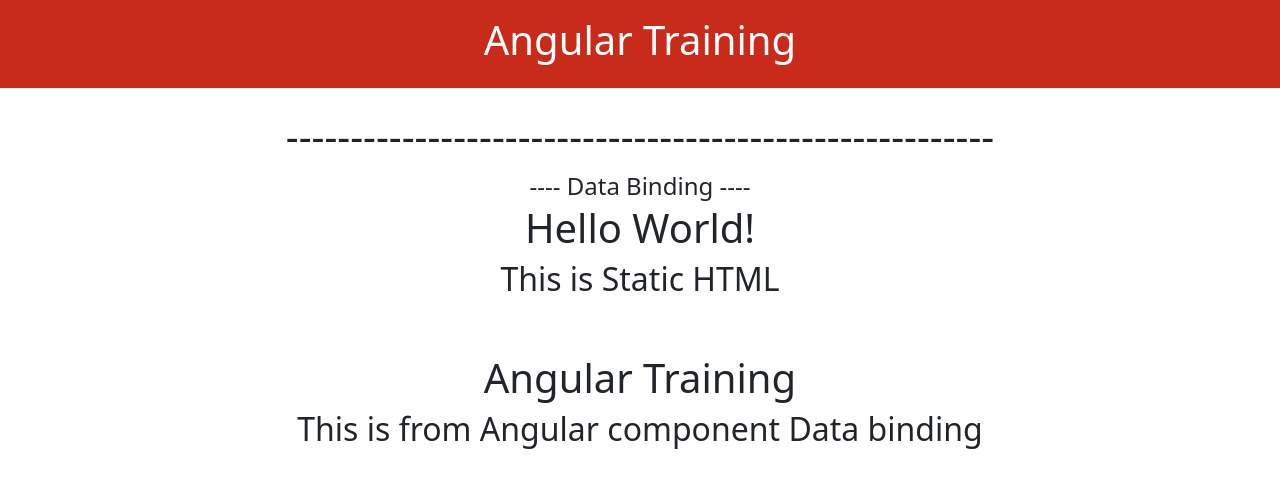
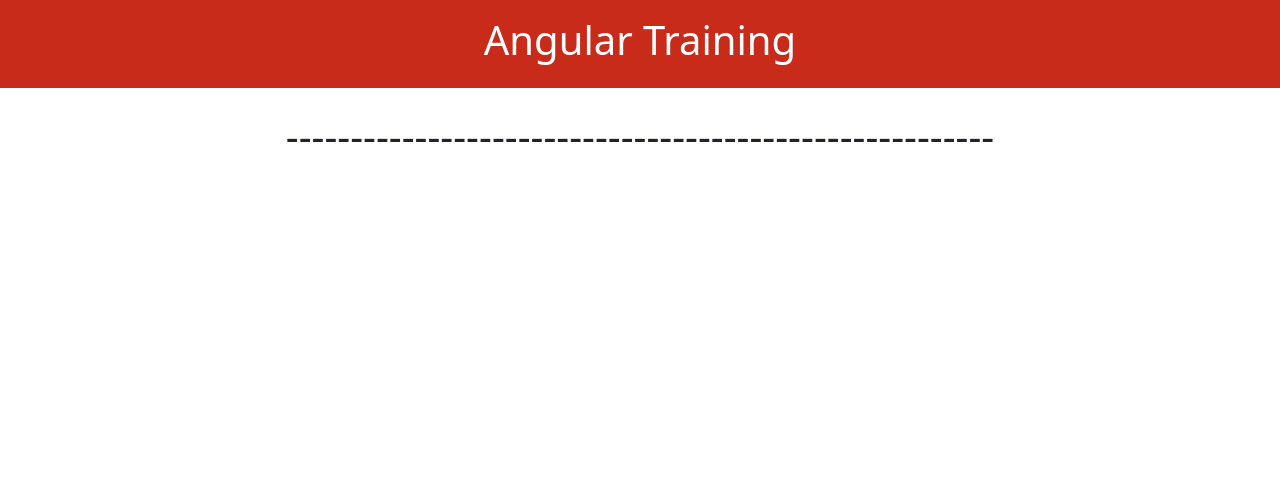
Before and after one commit to arvi811/BrDevAngularDemo1, an Angular app: page / in a window 1280 px wide. Shown: the top 488 px of the page. Built offline with nearby package versions, Linux system fonts and the light colour scheme.

Commit message:
[5124]Adding footer - add design on footer 50% progress

```diff
--- a/src/app/app.component.html
+++ b/src/app/app.component.html
@@ -18,6 +18,6 @@
   <button class="btn btn-primary" (click)="updateData()">Update Data</button> -->
   <h1>-------------------------------------------------------</h1>
 
-  <app-data-binding></app-data-binding>
+  <!-- <app-data-binding></app-data-binding> -->
   <!-- Put Training Components sample Here -->
 </div>
--- a/src/app/app.component.ts
+++ b/src/app/app.component.ts
@@ -32,7 +32,7 @@
   title = 'Training';
   data = 50;
 
-  //for Passing Data on Child component test
+  //for Passing Data on Child component test git commit test
   updateData() {
     this.data = Math.floor(Math.random() * 100);
   }
```
